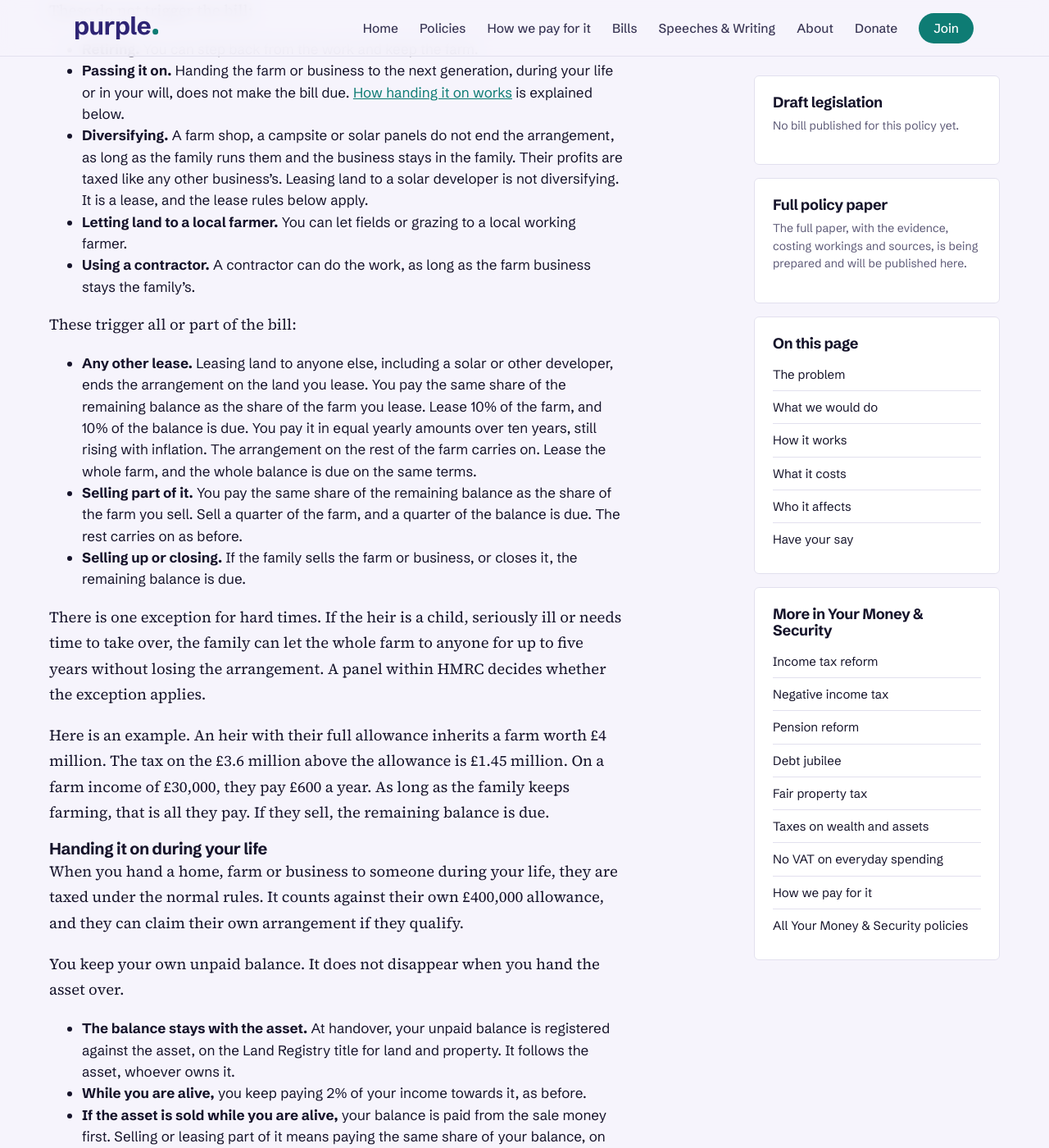
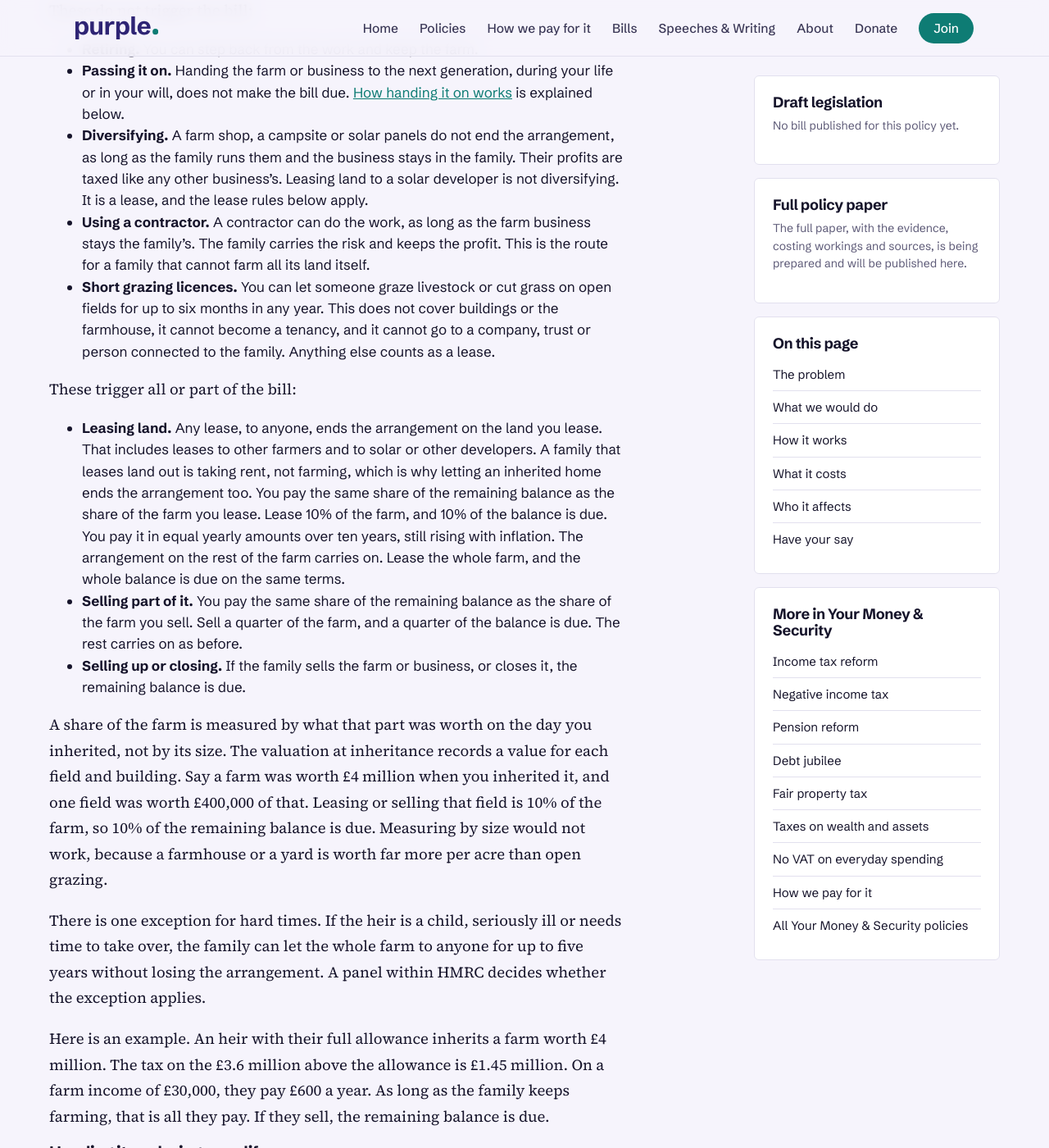
Before and after one commit to Purple-Party-uk/purple, a Jekyll site: the page built from _policies/money/inheritance.md, in a window 1280 px wide and 1400 px high, scrolled down 3396 px. Shown: the whole window at 82% size. Built offline with Jekyll 4.4.1, drawn with Linux system fonts in a browser that asks for light colours; some of the changed text lies outside the part shown.

Commit message:
Inheritance page: no lease exemption for local farmers; short grazing licences only; shares measured by value at inheritance (#44)
Claude-Session: https://claude.ai/code/session_016kdNgzwhfa9SFCJrScruLu

Co-authored-by: Claude <noreply@anthropic.com>

```diff
--- a/_policies/money/inheritance.md
+++ b/_policies/money/inheritance.md
@@ -80,14 +80,16 @@ These do not trigger the bill:
 - **Retiring.** You can step back from the work and keep the farm.
 - **Passing it on.** Handing the farm or business to the next generation, during your life or in your will, does not make the bill due. [How handing it on works](#handing-it-on-during-your-life) is explained below.
 - **Diversifying.** A farm shop, a campsite or solar panels do not end the arrangement, as long as the family runs them and the business stays in the family. Their profits are taxed like any other business's. Leasing land to a solar developer is not diversifying. It is a lease, and the lease rules below apply.
-- **Letting land to a local farmer.** You can let fields or grazing to a local working farmer.
-- **Using a contractor.** A contractor can do the work, as long as the farm business stays the family's.
+- **Using a contractor.** A contractor can do the work, as long as the farm business stays the family's. The family carries the risk and keeps the profit. This is the route for a family that cannot farm all its land itself.
+- **Short grazing licences.** You can let someone graze livestock or cut grass on open fields for up to six months in any year. This does not cover buildings or the farmhouse, it cannot become a tenancy, and it cannot go to a company, trust or person connected to the family. Anything else counts as a lease.
 
 These trigger all or part of the bill:
 
-- **Any other lease.** Leasing land to anyone else, including a solar or other developer, ends the arrangement on the land you lease. You pay the same share of the remaining balance as the share of the farm you lease. Lease 10% of the farm, and 10% of the balance is due. You pay it in equal yearly amounts over ten years, still rising with inflation. The arrangement on the rest of the farm carries on. Lease the whole farm, and the whole balance is due on the same terms.
+- **Leasing land.** Any lease, to anyone, ends the arrangement on the land you lease. That includes leases to other farmers and to solar or other developers. A family that leases land out is taking rent, not farming, which is why letting an inherited home ends the arrangement too. You pay the same share of the remaining balance as the share of the farm you lease. Lease 10% of the farm, and 10% of the balance is due. You pay it in equal yearly amounts over ten years, still rising with inflation. The arrangement on the rest of the farm carries on. Lease the whole farm, and the whole balance is due on the same terms.
 - **Selling part of it.** You pay the same share of the remaining balance as the share of the farm you sell. Sell a quarter of the farm, and a quarter of the balance is due. The rest carries on as before.
 - **Selling up or closing.** If the family sells the farm or business, or closes it, the remaining balance is due.
+
+A share of the farm is measured by what that part was worth on the day you inherited, not by its size. The valuation at inheritance records a value for each field and building. Say a farm was worth £4 million when you inherited it, and one field was worth £400,000 of that. Leasing or selling that field is 10% of the farm, so 10% of the remaining balance is due. Measuring by size would not work, because a farmhouse or a yard is worth far more per acre than open grazing.
 
 There is one exception for hard times. If the heir is a child, seriously ill or needs time to take over, the family can let the whole farm to anyone for up to five years without losing the arrangement. A panel within HMRC decides whether the exception applies.
 
@@ -155,4 +157,4 @@ We estimate the new system would raise £13–15 billion a year, compared with
 
 **Farming families** never have to sell to pay the tax. They pay 2% of their income each year while they farm, and any unpaid bill stays with the land when it passes to the next generation.
 
-**Families who sell or lease out inherited land or property** pay the tax that was put off. Letting fields to a local farmer does not count.
+**Families who sell or lease out inherited land or property** pay the tax that was put off.
```
